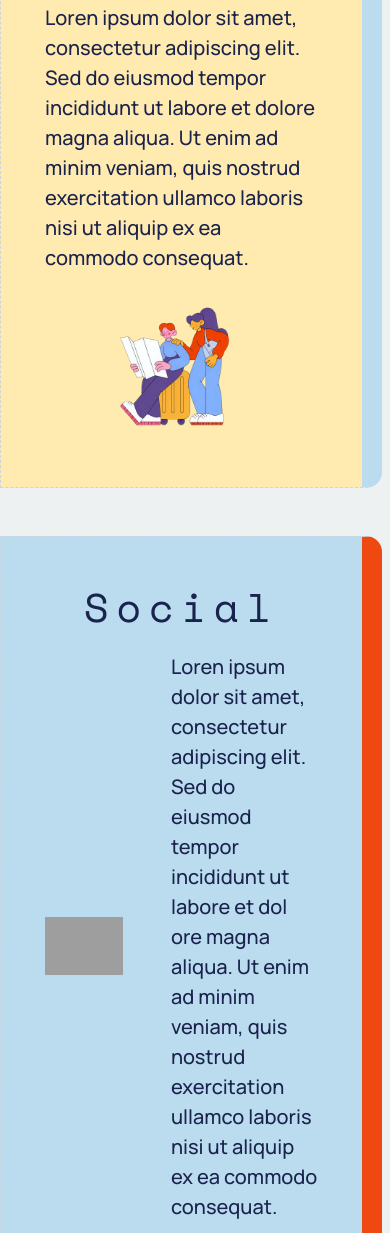
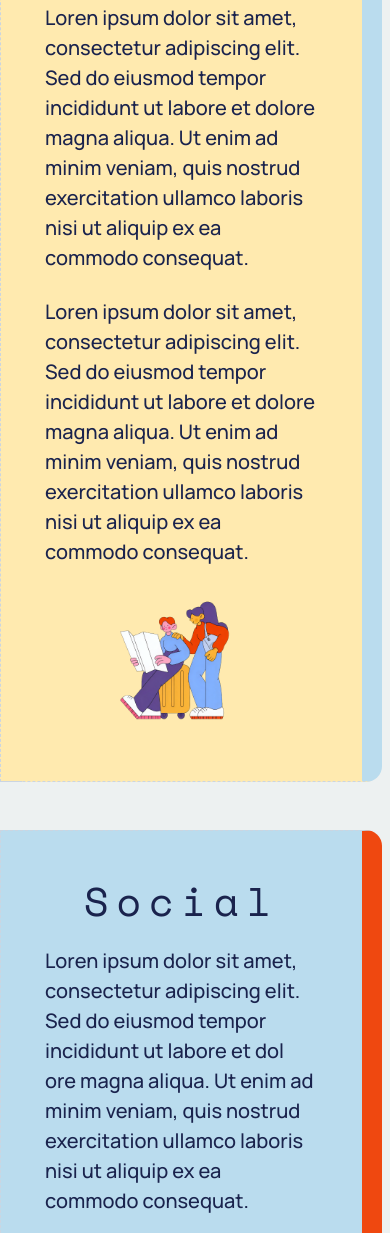
Before and after one commit to byjessdev/mini-project, a plain HTML site: page index.html in a window 390 px wide. Shown: the part 1044-2277 px from the top of the page. Drawn offline with nearby package versions, Linux system fonts and the light colour scheme; grey boxes are pictures that could not be loaded.

Commit message:
Updated styling and mobile responsiveness

```diff
--- a/index.html
+++ b/index.html
@@ -72,6 +72,11 @@
                                 incididunt ut labore et dolore magna aliqua. Ut enim ad minim veniam, quis nostrud
                                 exercitation ullamco laboris nisi ut aliquip ex ea commodo consequat.
                             </p>
+                            <p class="section__description--para">
+                                Loren ipsum dolor sit amet, consectetur adipiscing elit. Sed do eiusmod tempor
+                                incididunt ut labore et dolore magna aliqua. Ut enim ad minim veniam, quis nostrud
+                                exercitation ullamco laboris nisi ut aliquip ex ea commodo consequat.
+                            </p>
                         </div>
                         <figure class="section__img--wrapper">
                             <img src="./assets/reading.png" alt="about image"></imc>
@@ -89,6 +94,11 @@
                     <h1 class="section__title">Social</h1>
                     <div class="section__description">
                         <div class="section__description--wrapper">
+                            <p class="section__description--para">
+                                Loren ipsum dolor sit amet, consectetur adipiscing elit. Sed do eiusmod tempor
+                                incididunt ut labore et dol ore magna aliqua. Ut enim ad minim veniam, quis nostrud
+                                exercitation ullamco laboris nisi ut aliquip ex ea commodo consequat.
+                            </p>
                             <p class="section__description--para">
                                 Loren ipsum dolor sit amet, consectetur adipiscing elit. Sed do eiusmod tempor
                                 incididunt ut labore et dol ore magna aliqua. Ut enim ad minim veniam, quis nostrud
--- a/style.css
+++ b/style.css
@@ -352,7 +352,8 @@
         font-size: 40px;
     }
 
-    .section__description {
+    .section__description,
+    .section__card--social .section__description {
         flex-direction: column;
     }
 
```
